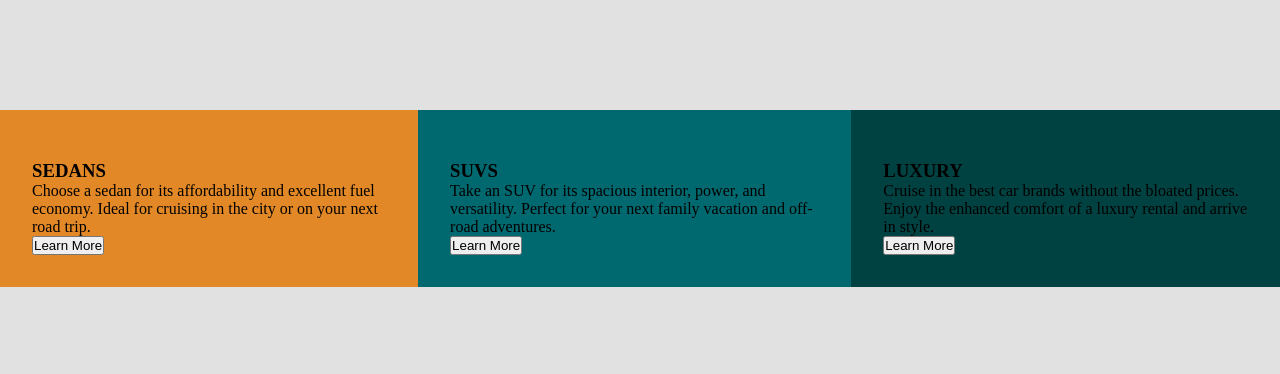
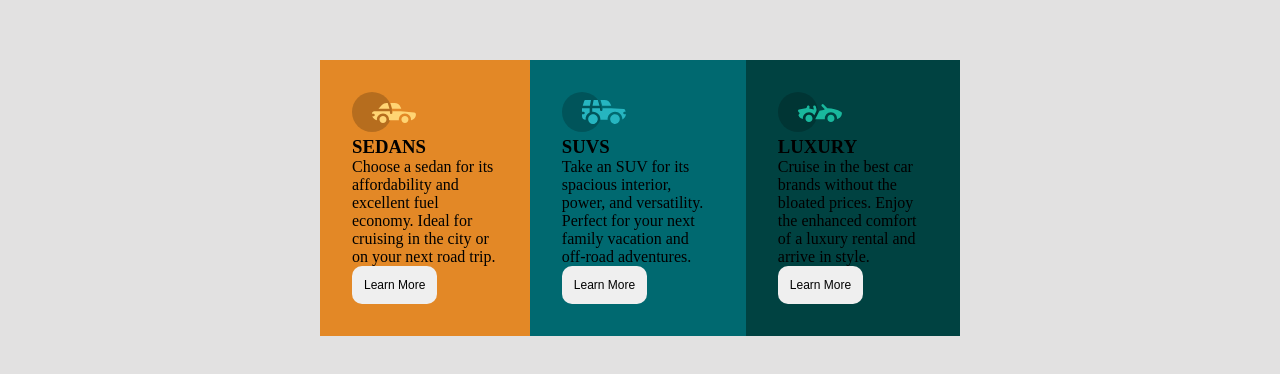
Before and after one commit to Ifunanya22/Zuri-Project1, a plain HTML site: page index.html in a window 1280 px wide. Shown: the part 202-576 px from the top of the page. Drawn offline with Linux system fonts and the light colour scheme.

Commit message:
updated flexbox push

```diff
--- a/index.html
+++ b/index.html
@@ -11,28 +11,28 @@
   <main>
     <div class="full-content">
       <div class="first-content">
-        <img>
+        <img src="icon-sedans.svg" alt="sedans">
         <h3>SEDANS</h3>
         <p>
           Choose a sedan for its affordability and excellent fuel economy. Ideal for cruising in the city or on your next road trip.
         </p>
-        <button>Learn More</button>
+        <button class="button">Learn More</button>
         </div>
       <div class="second-content">
-        <img>
+        <img src="icon-suvs.svg">
         <h3>SUVS</h3>
         <p>
           Take an SUV for its spacious interior, power, and versatility. Perfect for your next family vacation and off-road adventures.
         </p>
-        <button>Learn More</button>
+        <button class="button">Learn More</button>
         </div>
       <div class="third-content">
-        <img>
+        <img src="icon-luxury.svg">
         <h3>LUXURY</h3>
         <p>
           Cruise in the best car brands without the bloated prices. Enjoy the enhanced comfort of a luxury rental and arrive in style.
         </p>
-        <button>Learn More</button>
+        <button class="button">Learn More</button>
         </div>
     </div>
   </main>
--- a/style.css
+++ b/style.css
@@ -15,6 +15,7 @@ main {
   align-items: center;
   height: 100vh;
   flex-direction: column;
+  padding: 20em;
 }
 .full-content{
   display: flex;
@@ -32,3 +33,10 @@ main {
   background-color: hsl(179, 100%, 13%);
   padding: 2em;
 }
+.button{
+  padding:1em;
+  border-radius: 10px;
+  border: none;
+  border-width: 20%;
+  font-size: 12px;
+}
```
Also changed, not shown: icon-luxury.svg (added), icon-sedans.svg (added), icon-suvs.svg (added), svg1.html (deleted).
